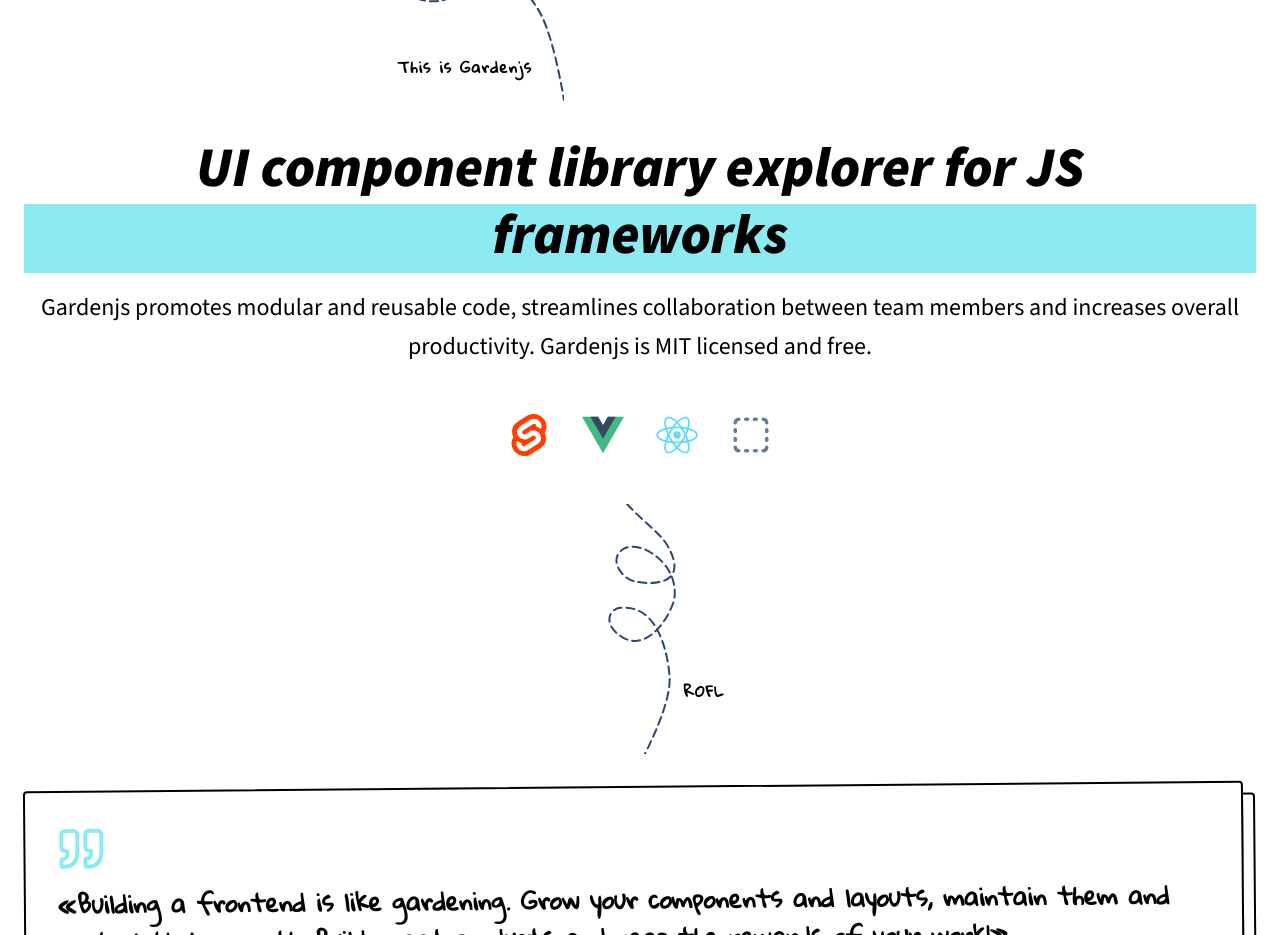
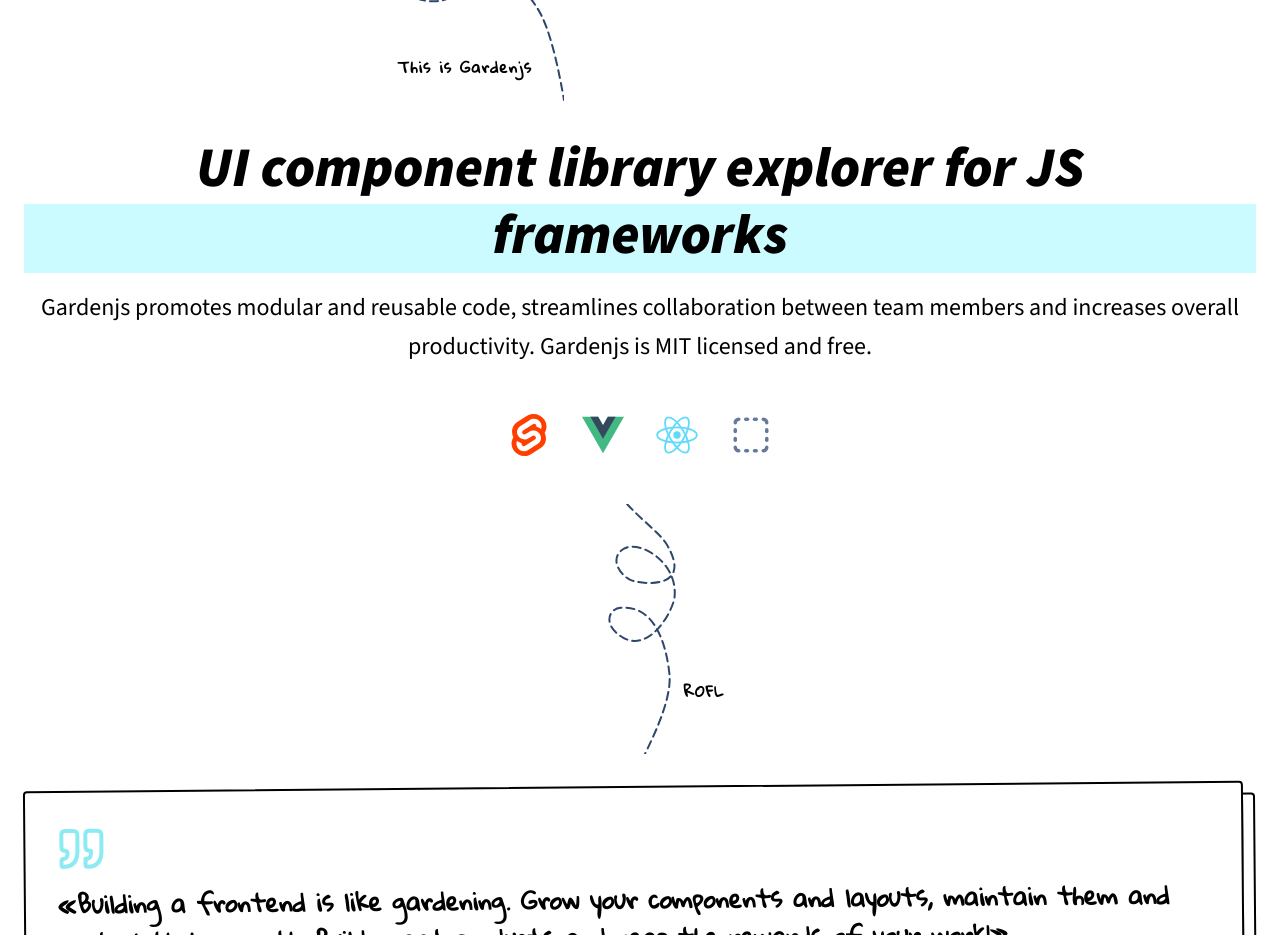
Before and after one commit to gardenjs/docs, a SvelteKit app: page / in a window 1280 px wide. Shown: the part 840-1775 px from the top of the page. Built offline with nearby package versions, Linux system fonts and the light colour scheme.

Commit message:
headline bg color

```diff
--- a/src/assets/scss/abstracts/root.scss
+++ b/src/assets/scss/abstracts/root.scss
@@ -1,5 +1,5 @@
 :root {
-  --c-primary:           hsl(185, 80%, 75%); // hsl(185, 80%, 75%);
+  --c-primary:           hsl(185, 80%, 75%);
   --c-primary-dark:      hsl(185, 80%, 40%);
   --c-secondary:         hsl(216, 41%, 45%);
   --c-secondary-dark:    hsl(216, 41%, 30%);
@@ -14,7 +14,7 @@
   --c-table-bg:          transparent;
 
   --c-headline:          #000;
-  --c-headline-bg:       var(--c-primary);
+  --c-headline-bg:       var(--c-turquoise);
   --c-text:              #000;
   --c-text-light:        hsl(216, 21%, 50%);
   --c-link:              hsl(216, 80%, 55%);
@@ -55,7 +55,7 @@
   --c-prism-bg:          var(--c-link-bg);
 
   --c-headline:          var(--c-secondary-dark);
-  --c-headline-bg:       hsl(216, 25%, 25%);
+  --c-headline-bg:       var(--c-turquoise);
   --c-text:              var(--c-secondary-dark);
   --c-text-light:        var(--c-secondary-dark);
   --c-link:              var(--c-primary);
```
